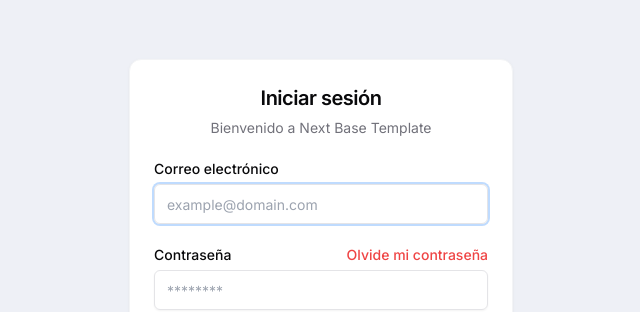
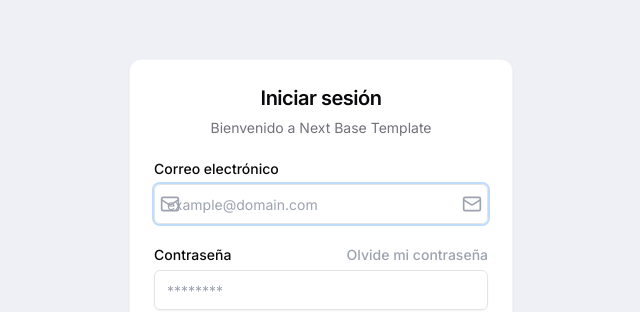
Before and after one commit to ICKillerGH/base-next-template, a Next.js app: page /login in a window 1280 px wide. Shown: the part 149-461 px from the top of the page, without its empty margins (319-959 px from the left). Built offline with nearby package versions, Linux system fonts and the light colour scheme; what @next/env would draw is missing.

Commit message:
WIP: input group

```diff
--- a/app/app/app-sidebar.tsx
+++ b/app/app/app-sidebar.tsx
@@ -65,8 +65,7 @@ export default function AppSidebar() {
                       asChild
                       isActive={item.uri === pathname}
                       className={[
-                        "h-10",
-                        "text-gray-400",
+                        "h-10 text-gray-500",
                         "data-[active=true]:bg-blue-100/40",
                         "data-[active=true]:font-medium",
                         "data-[active=true]:text-blue-600",
--- a/app/login/form.tsx
+++ b/app/login/form.tsx
@@ -15,6 +15,8 @@ import { Label } from "@/components/ui/label";
 import FormGroup from "@/components/ui/form-group";
 import { Button } from "@/components/ui/button";
 import { useSearchParams } from "next/navigation";
+import InputGroup from "@/components/ui/input-group";
+import { MailIcon } from "lucide-react";
 
 export default function Form() {
   const searchParams = useSearchParams();
@@ -40,6 +42,8 @@ export default function Form() {
         <form action={formAction}>
           <FormGroup>
             <Label htmlFor="email">Correo electrónico</Label>
+            <InputGroup>
+              <MailIcon data-slot="icon" />
               <Input
                 type="text"
                 id="email"
@@ -48,6 +52,8 @@ export default function Form() {
                 defaultValue={state.fields.email}
                 autoFocus
               />
+              <MailIcon data-slot="icon" />
+            </InputGroup>
             {state.status === "validation-error" && state.errors.email?.[0] && (
               <span>{state.errors.email?.[0]}</span>
             )}
@@ -55,7 +61,7 @@ export default function Form() {
           <FormGroup>
             <Label htmlFor="password" className="flex justify-between">
               <span>Contraseña</span>
-              <a href="#" className="text-destructive" tabIndex={1}>
+              <a href="#" className="text-gray-400" tabIndex={1}>
                 Olvide mi contraseña
               </a>
             </Label>
--- a/components/ui/form-group.tsx
+++ b/components/ui/form-group.tsx
@@ -5,5 +5,5 @@ export default function FormGroup({
   className,
   ...props
 }: ComponentProps<"div">) {
-  return <div {...props} className={cn("mb-6 group", className)} />;
+  return <div {...props} className={cn("mb-6 group w-full", className)} />;
 }
--- /dev/null
+++ b/components/ui/input-group.tsx
@@ -0,0 +1,22 @@
+import { cn } from "@/lib/utils";
+import { PropsWithChildren } from "react";
+
+export interface InputGroupProps extends PropsWithChildren {}
+
+export default function InputGroup({ children }: InputGroupProps) {
+  return (
+    <div
+      data-slot="input"
+      className={[
+        "relative grid grid-cols-[2rem_minmax(0,_1fr)_2rem] w-full",
+        "[&>[data-slot=icon]]:row-start-1 [&>[data-slot=icon]]:place-self-center [&>[data-slot=icon]]:size-5 [&>[data-slot=icon]]:text-gray-400",
+        "[&>[data-slot=icon]:first-child]:col-start-1",
+        "[&>[data-slot=icon]:last-child]:col-start-3",
+        "[&>[data-slot=input]]:col-span-3 [&>[data-slot=input]]:col-start-1 [&>[data-slot=input]]:row-start-1",
+        "has-[[data-slot=icon]]:[&>[data-slot=input]]:pl-8",
+      ].join(" ")}
+    >
+      {children}
+    </div>
+  );
+}
--- a/components/ui/input.tsx
+++ b/components/ui/input.tsx
@@ -6,6 +6,7 @@ const Input = React.forwardRef<HTMLInputElement, React.ComponentProps<"input">>(
   ({ className, type, ...props }, ref) => {
     return (
       <input
+        data-slot="input"
         type={type}
         className={cn(
           "flex h-10 w-full rounded-md border border-input bg-transparent px-3 py-1 text-base shadow-sm transition-colors file:border-0 file:bg-transparent file:text-sm file:font-medium file:text-foreground placeholder:text-gray-400 focus-visible:outline-none focus-visible:ring-2 focus-visible:ring-blue-200 disabled:cursor-not-allowed disabled:opacity-50 md:text-sm",
--- a/components/ui/label.tsx
+++ b/components/ui/label.tsx
@@ -7,7 +7,7 @@ import { cva, type VariantProps } from "class-variance-authority";
 import { cn } from "@/lib/utils";
 
 const labelVariants = cva(
-  "block group-has-[label+input]:mb-2 text-sm font-medium leading-none peer-disabled:cursor-not-allowed peer-disabled:opacity-70"
+  "block group-has-[label+[data-slot=input]]:mb-2 text-sm font-medium leading-none peer-disabled:cursor-not-allowed peer-disabled:opacity-70"
 );
 
 const Label = React.forwardRef<
```
Also changed, not shown: 1 other file (tests, documents, lock files or other folders). Lines whose indentation alone changed are shown as unchanged.
